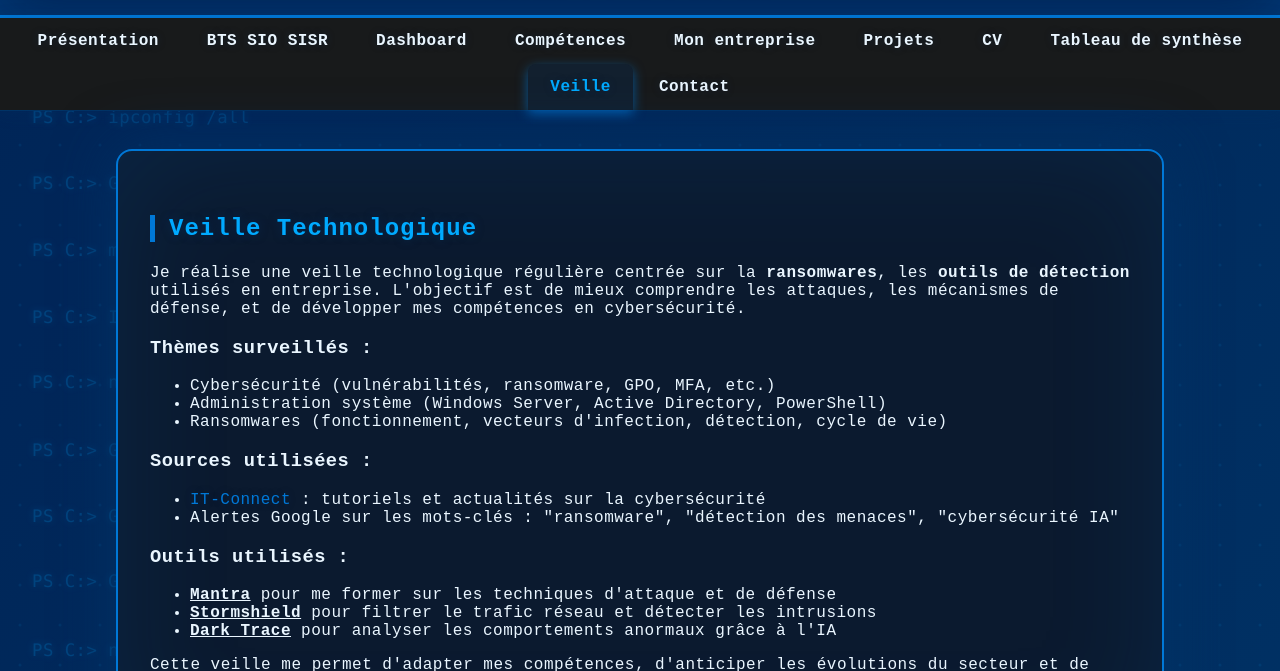
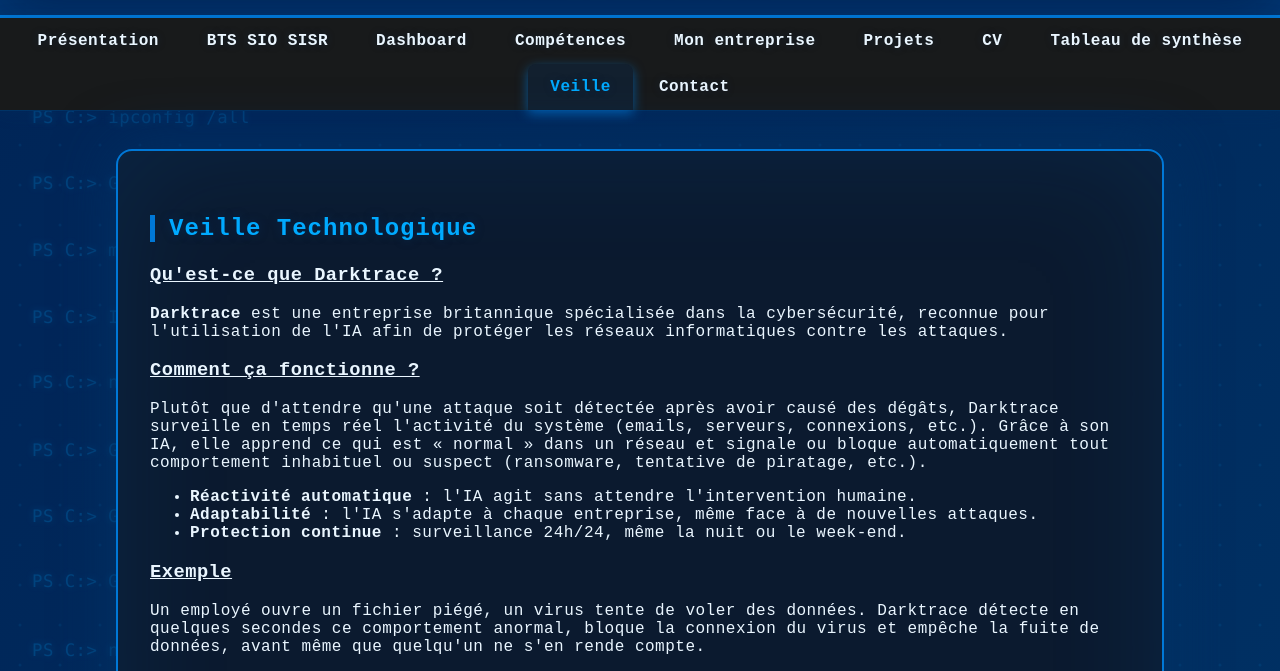
Before and after one commit to Askri3/portfolio_askri, a plain HTML site: page index.html in a window 1280 px wide. Both pictures are taken after a click on the link "Veille". Shown: the part 115-786 px from the top of the page. Drawn offline with Linux system fonts and the light colour scheme.

Commit message:
Correction html veille

```diff
--- a/index.html
+++ b/index.html
@@ -127,25 +127,20 @@
   </section>
   <section id="veille">
     <h2>Veille Technologique</h2>
-    <p>Je réalise une veille technologique régulière centrée sur la <strong>ransomwares</strong>, les <strong>outils de détection</strong> utilisés en entreprise. L'objectif est de mieux comprendre les attaques, les mécanismes de défense, et de développer mes compétences en cybersécurité.</p>
-    <h3>Thèmes surveillés :</h3>
+    <h3><u>Qu'est-ce que Darktrace&nbsp;?</u></h3>
+    <p><strong>Darktrace</strong> est une entreprise britannique spécialisée dans la cybersécurité, reconnue pour l'utilisation de l'IA afin de protéger les réseaux informatiques contre les attaques.</p>
+    <h3><u>Comment ça fonctionne&nbsp;?</u></h3>
+    <p>Plutôt que d'attendre qu'une attaque soit détectée après avoir causé des dégâts, Darktrace surveille en temps réel l'activité du système (emails, serveurs, connexions, etc.). Grâce à son IA, elle apprend ce qui est «&nbsp;normal&nbsp;» dans un réseau et signale ou bloque automatiquement tout comportement inhabituel ou suspect (ransomware, tentative de piratage, etc.).</p>
     <ul>
-      <li>Cybersécurité (vulnérabilités, ransomware, GPO, MFA, etc.)</li>
-      <li>Administration système (Windows Server, Active Directory, PowerShell)</li>
-      <li>Ransomwares (fonctionnement, vecteurs d'infection, détection, cycle de vie) </li>
+      <li><strong>Réactivité automatique</strong> : l'IA agit sans attendre l'intervention humaine.</li>
+      <li><strong>Adaptabilité</strong> : l'IA s'adapte à chaque entreprise, même face à de nouvelles attaques.</li>
+      <li><strong>Protection continue</strong> : surveillance 24h/24, même la nuit ou le week-end.</li>
     </ul>
-    <h3>Sources utilisées :</h3>
-    <ul>
-      <li><a href="https://www.it-connect.fr" target="_blank" rel="noopener">IT-Connect</a> : tutoriels et actualités sur la cybersécurité</li>
-      <li>Alertes Google sur les mots-clés : "ransomware", "détection des menaces", "cybersécurité IA"</li>
-    </ul>
-    <h3>Outils utilisés :</h3>
-    <ul>
-      <li><u><strong>Mantra</strong></u> pour me former sur les techniques d'attaque et de défense</li>
-      <li><u><strong>Stormshield</strong></u>  pour filtrer le trafic réseau et détecter les intrusions</li>
-      <li><u><strong>Dark Trace</strong></u> pour analyser les comportements anormaux grâce à l'IA</li>
-    </ul>
-    <p>Cette veille me permet d'adapter mes compétences, d'anticiper les évolutions du secteur et de proposer des solutions pertinentes en entreprise.</p>
+    <h3><u>Exemple</u></h3>
+    <p>Un employé ouvre un fichier piégé, un virus tente de voler des données. Darktrace détecte en quelques secondes ce comportement anormal, bloque la connexion du virus et empêche la fuite de données, avant même que quelqu'un ne s'en rende compte.</p>
+    <h3><u>Pourquoi c'est utile même pour les PME&nbsp;?</u></h3>
+    <p>Toute entreprise peut être attaquée. Darktrace ne se contente pas de défendre&nbsp;: elle apprend, anticipe et réagit rapidement, sans expertise technique nécessaire côté entreprise.</p>
+    <p> (Sources : Darktrace.com - usine-digitale.fr)</p>
   </section>
   <section id="contact">
     <h2>Contact</h2>
```
